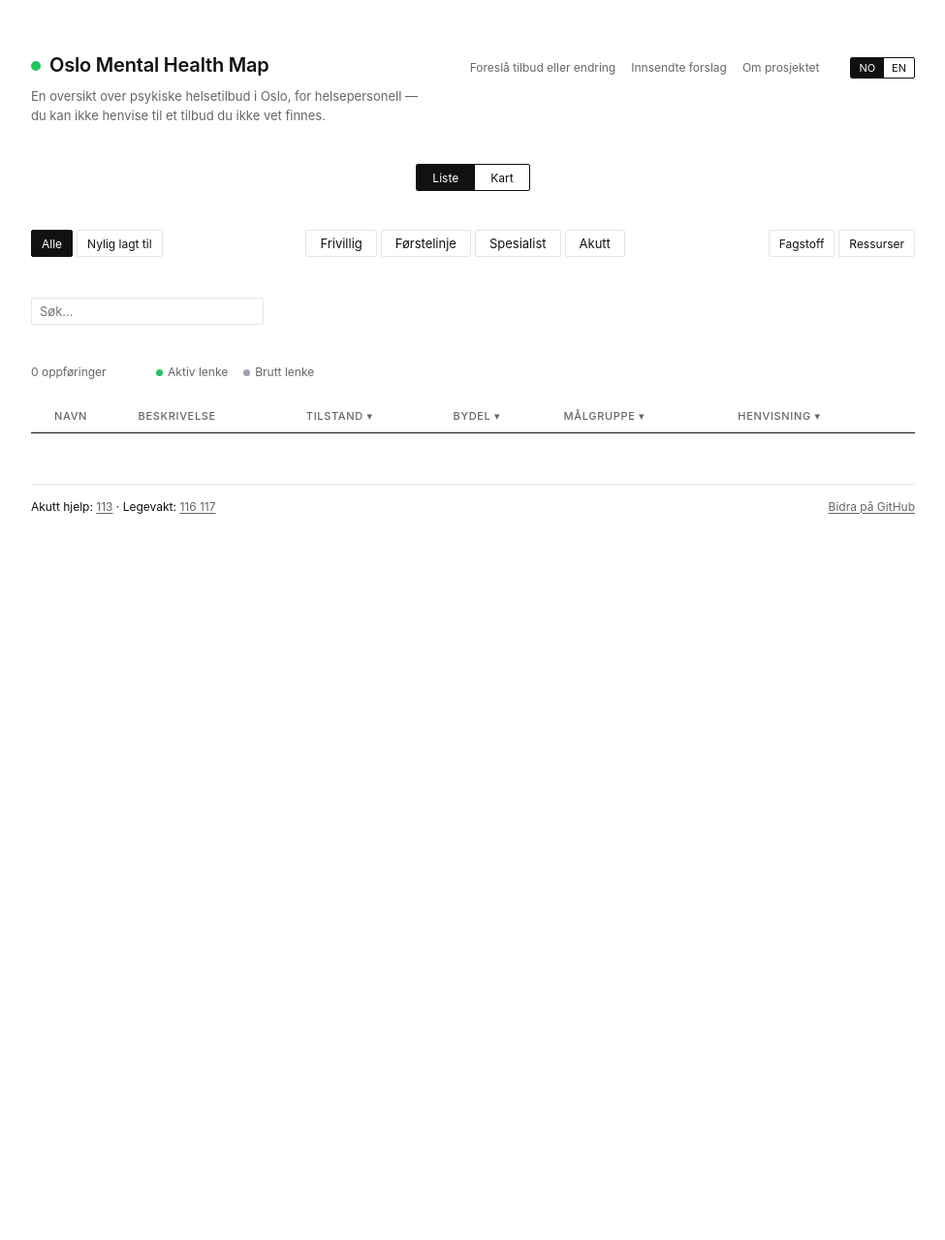
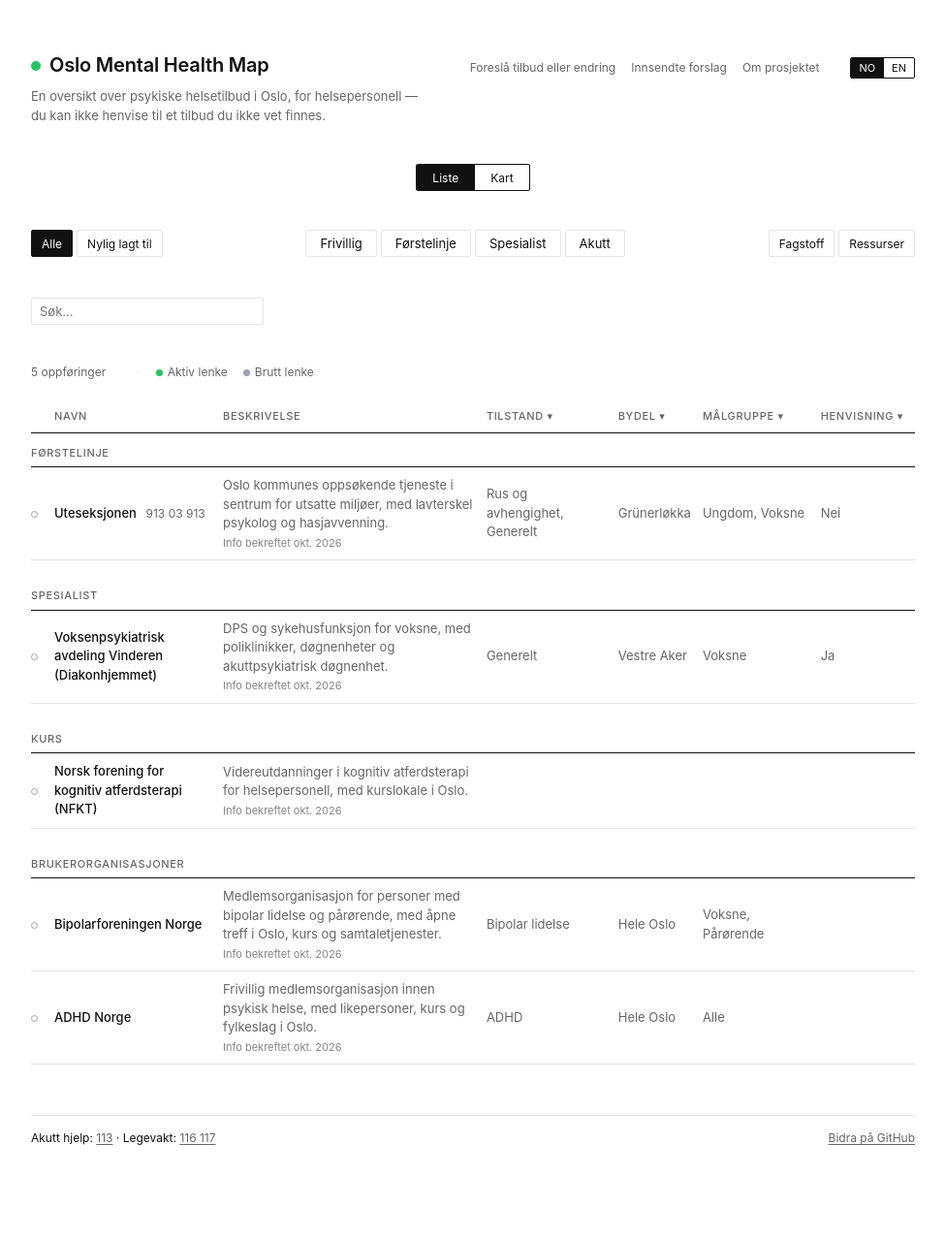
Before and after one commit to henrfo/Oslo_Mental_Health_Map, a Jekyll site: the page built from index.html, in a window 1280 px wide. Shown: the whole page at 97% size, without its empty margins (152-1127 px from the left). Built offline with Jekyll 4.4.1, drawn with Linux system fonts in a browser that asks for light colours; before the commit the page ends 900 px from its top, so only the background shows below that.

Commit message:
First entries; draft flag for unverified ones
Adds six researched entries across spesialist, førstelinje,
brukerorganisasjoner and kurs, geocoded via Nominatim. Entries with
draft: true stay in the data but aren't published (Nic Waals Institutt
and LINK Oslo, pending address/website checks).

Co-Authored-By: Claude Opus 5.5 <noreply@anthropic.com>

```diff
--- /dev/null
+++ b/_data/entries/brukerorganisasjoner.yml
@@ -0,0 +1,25 @@
+- name: Bipolarforeningen Norge
+  description:
+    nb: Medlemsorganisasjon for personer med bipolar lidelse og pårørende, med åpne treff i Oslo, kurs og samtaletjenester.
+    en: Member organisation for people with bipolar disorder and their families, with open meetings in Oslo, courses and support calls.
+  tilstand: [bipolar]
+  malgruppe: [voksne, parorende]
+  bydel: Hele Oslo
+  address: Christian Krohgs gate 10, 0186 Oslo   # Frivillighetens Hus
+  lat: 59.91467
+  lon: 10.75842
+  website: https://bipolarforeningen.no
+  last_verified: 2026-10-27
+  date_added: 2026-10-27
+
+- name: ADHD Norge
+  description:
+    nb: Frivillig medlemsorganisasjon innen psykisk helse, med likepersoner, kurs og fylkeslag i Oslo.
+    en: Voluntary member organisation in mental health, with peer supporters, courses and an Oslo branch.
+  tilstand: [adhd]
+  malgruppe: [alle]
+  bydel: Hele Oslo
+  # address: VERIFY – sources disagree (Storgata 10A vs Rådhusgata 30); left out
+  website: https://www.adhdnorge.no
+  last_verified: 2026-10-27
+  date_added: 2026-10-27
--- /dev/null
+++ b/_data/entries/forstelinje.yml
@@ -0,0 +1,16 @@
+- name: Uteseksjonen
+  description:
+    nb: Oslo kommunes oppsøkende tjeneste i sentrum for utsatte miljøer, med lavterskel psykolog og hasjavvenning.
+    en: City of Oslo outreach service in the city centre for at-risk groups, with low-threshold psychologist and cannabis cessation programme.
+  tilstand: [rus, generelt]
+  malgruppe: [ungdom, voksne]
+  bydel: Grünerløkka          # address bydel; works in the city centre ("Sentrum" is not one of the 15 bydeler)
+  address: Maridalsveien 3, 0178 Oslo
+  lat: 59.92066
+  lon: 10.75160
+  phone: "913 03 913"
+  henvisning: false
+  akutt: false
+  website: https://www.oslo.kommune.no/helse-og-omsorg/rustjenester/sentrumsarbeid/uteseksjonen/
+  last_verified: 2026-10-27
+  date_added: 2026-10-27
--- /dev/null
+++ b/_data/entries/frivillig.yml
@@ -0,0 +1,14 @@
+- name: LINK Oslo – senter for selvhjelp og mestring
+  draft: true                 # VERIFY address and website before publishing
+  description:
+    nb: Selvhjelpshus for Oslos innbyggere med gratis samtale- og mestringsgrupper.
+    en: Self-help centre for Oslo residents, with free peer conversation and coping groups.
+  tilstand: [generelt]
+  malgruppe: [voksne]
+  bydel: Hele Oslo
+  # address: VERIFY – not found in sources; add from LINK Oslo's own site
+  henvisning: false
+  akutt: false
+  website: https://frivillig.no/link-oslo---senter-for-selvhjelp-og-mestring   # VERIFY – replace with LINK Oslo's own site
+  last_verified: 2026-10-27
+  date_added: 2026-10-27
--- /dev/null
+++ b/_data/entries/kurs.yml
@@ -0,0 +1,10 @@
+- name: Norsk forening for kognitiv atferdsterapi (NFKT)
+  description:
+    nb: Videreutdanninger i kognitiv atferdsterapi for helsepersonell, med kurslokale i Oslo.
+    en: Further training in cognitive behavioural therapy for health professionals, with a course venue in Oslo.
+  address: Torggata 10, Oslo    # Oslo course venue; head office is in Hønefoss
+  lat: 59.91425
+  lon: 10.74803
+  website: https://kognitiv.no
+  last_verified: 2026-10-27
+  date_added: 2026-10-27
--- /dev/null
+++ b/_data/entries/spesialist.yml
@@ -0,0 +1,31 @@
+- name: Voksenpsykiatrisk avdeling Vinderen (Diakonhjemmet)
+  description:
+    nb: DPS og sykehusfunksjon for voksne, med poliklinikker, døgnenheter og akuttpsykiatrisk døgnenhet.
+    en: DPS and hospital psychiatry for adults, with outpatient clinics, inpatient units and an acute psychiatric ward.
+  tilstand: [generelt]
+  malgruppe: [voksne]
+  bydel: Vestre Aker          # serves Frogner, Ullern, Vestre Aker
+  address: Forskningsveien 7, 0373 Oslo
+  lat: 59.94221
+  lon: 10.71283
+  henvisning: true
+  akutt: false                # acute ward exists, but via legevakt/AMK; consider separate entry
+  website: https://www.diakonhjemmetsykehus.no
+  last_verified: 2026-10-27
+  date_added: 2026-10-27
+
+- name: Nic Waals Institutt (Lovisenberg)
+  draft: true                 # VERIFY address before publishing
+  description:
+    nb: Poliklinikk for barn og unges psykiske helse (BUP), 0–18 år, for Gamle Oslo, Grünerløkka og St. Hanshaugen.
+    en: Child and adolescent mental health outpatient clinic (BUP), ages 0–18, for Gamle Oslo, Grünerløkka and St. Hanshaugen.
+  tilstand: [generelt]
+  malgruppe: [barn, ungdom]
+  bydel: St. Hanshaugen
+  # address: VERIFY – Spångbergveien 25 geocodes to Tåsen (Nordre Aker), not St. Hanshaugen;
+  #          job ads list Lovisenberggata 17 (St. Hanshaugen: 59.93335, 10.74691)
+  henvisning: true
+  akutt: false                # has an acute ambulatory home-hospital team
+  website: https://www.lds.no
+  last_verified: 2026-10-27
+  date_added: 2026-10-27
--- a/index.html
+++ b/index.html
@@ -115,8 +115,9 @@ bilingual: true
   </thead>
   <tbody id="tool-list">
     {% for cat in site.data.categories %}
-      {% assign tools = site.data.entries[cat.id] %}
-      {% if tools %}
+      {% comment %} Entries marked draft: true stay in the data but aren't published {% endcomment %}
+      {% assign tools = site.data.entries[cat.id] | where_exp: "t", "t.draft != true" %}
+      {% if tools.size > 0 %}
         <tr class="section-header" data-category="{{ cat.id }}">
           <td colspan="8">{% include t.html nb=cat.name.nb en=cat.name.en %}</td>
         </tr>
```
Also changed, not shown: CONTRIBUTING.md (+1 -0 lines).
